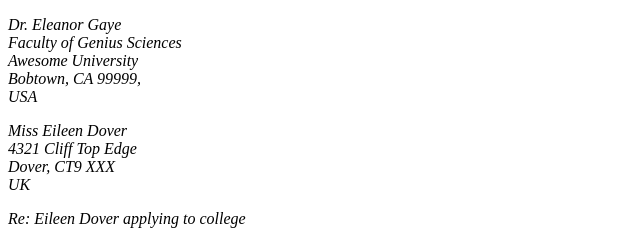
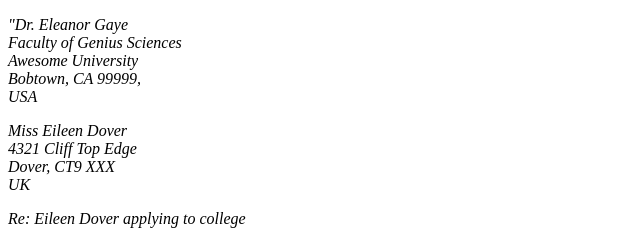
Before and after one commit to Piouscode/4HTML-letter-assignment, a plain HTML site: page index.html in a window 1280 px wide. Shown: the top 240 px of the page, 0-640 px from the left. Drawn offline with Linux system fonts and the light colour scheme.

Commit message:
Update index.html

```diff
--- a/index.html
+++ b/index.html
@@ -8,7 +8,7 @@
   </head>
   <body>
     <p>
-      <i>Dr. Eleanor Gaye</i><br />
+      <i>"Dr. Eleanor Gaye</i><br />
       <i>Faculty of Genius Sciences</i><br />
       <i>Awesome University</i><br />
       <i>Bobtown, CA 99999,</i><br />
```
